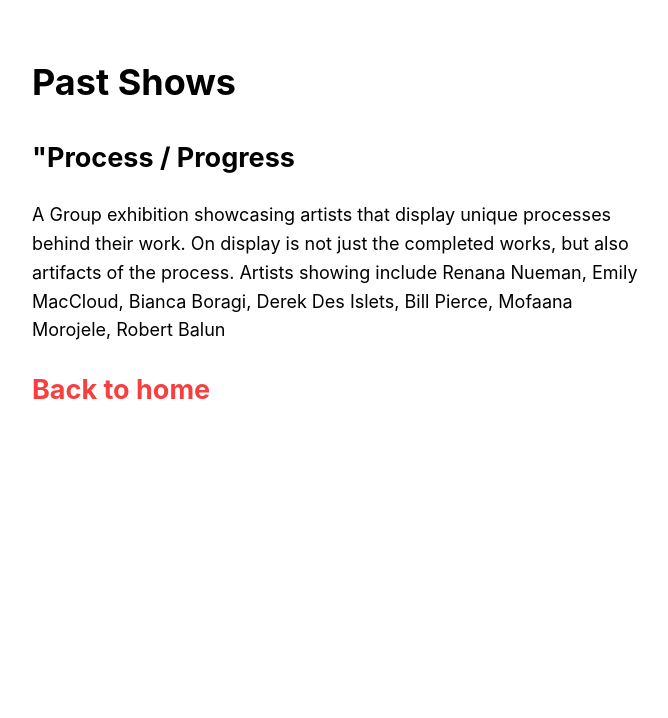
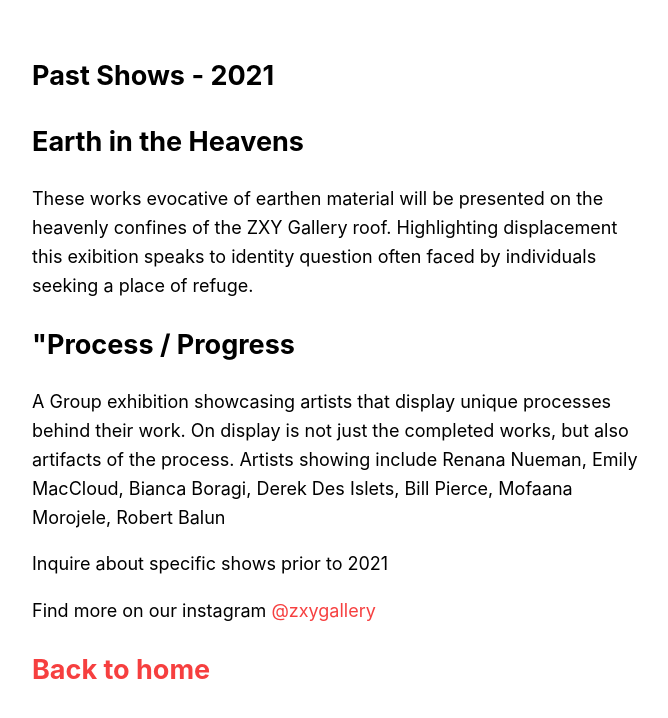
Before and after one commit to adamaslan/zxy3, a Next.js app: page /posts/pastshows in a window 1280 px wide. Shown: the top 718 px of the page, without its empty margins (302-970 px from the left). Built offline with nearby package versions, Linux system fonts and the light colour scheme.

Commit message:
shows-added

```diff
--- a/package.json
+++ b/package.json
@@ -12,6 +12,10 @@
     "@auth0/nextjs-auth0": "^1.5.0",
     "next": "^11.1.2",
     "react": "^17.0.2",
-    "react-dom": "16.13.1"
+    "react-dom": "^17.0.2"
+  },
+  "devDependencies": {
+    "eslint": "7.31.0",
+    "eslint-config-next": "11.0.1"
   }
 }
--- a/pages/posts/currentshow.js
+++ b/pages/posts/currentshow.js
@@ -10,10 +10,11 @@ export default function PastShows() {
         <Head>
           <title>ZXY</title>
         </Head>
+        <article>
         <h1>Current Show</h1>
         <h2>"Invoking the Amphibian"</h2>
 
-        <Image src="/seqflyer.jpg" alt="Flyer" width={500} height={700} />
+        <Image src="/frogshow.jpeg" alt="Flyer" width={500} height={700} />
 
         <p>
          To build upon the shaky foundations of the current epoch, we must be hybrids. Survival depends on both physical and mental security, which can be at risk at any time. Amphibians provide a model of adaptability. Invoking the amphibian seems like a safe bet for survival. We must both adapt to the present conditions given to us and also evolve for a future uniquely to  provide ourselves the skills to allow us to flourish in a new paradigm. Flash floods ravage NYC and forest fires burn through Turkey. The air may not be safe one day and water the next. Amphibious life could become the norm. While lessons on survival can be learned from amphibians, French sociologist and anthropologist Bruno Latour provides the concept of hybrids that focuses on entities existing both in a natural and social realm. Attempts to divorce one from the other, paradoxically just reinforces their connection. In this sense, to survive, we all must be like frogs.
@@ -31,6 +32,7 @@ export default function PastShows() {
             <a>Back to home</a>
           </Link>
         </h2>
+        </article>
       </Layout>
     </>
   );
--- a/pages/posts/pastshows.js
+++ b/pages/posts/pastshows.js
@@ -9,8 +9,11 @@ export default function PastShows() {
         <Head>
           <title>ZXY</title>
         </Head>
-        <h1>Past Shows</h1>
+        <article>
+        <h1>Past Shows - 2021</h1>
 
+<h2>Earth in the Heavens </h2>
+<p>These works evocative of earthen material will be presented on the heavenly confines of the ZXY Gallery roof. Highlighting displacement this exibition speaks to identity question often faced by individuals seeking a place of refuge. </p>
         <h2>"Process / Progress</h2>
         <p>
           {" "}
@@ -21,11 +24,21 @@ export default function PastShows() {
           Morojele, Robert Balun
         </p>
 
+        <p> Inquire about specific shows prior to 2021 </p>
+
+        <p>
+            Find more on our instagram{" "}
+            <a href="https://www.instagram.com/zxygallery/">
+              <a>@zxygallery </a>
+            </a>{" "}
+          </p>
+
         <h2>
           <Link href="/">
             <a>Back to home</a>
           </Link>
         </h2>
+        </article>
       </Layout>
     </>
   );
```
Also changed, not shown: public/frogshow.jpeg (added), 1 other file (tests, documents, lock files or other folders).
